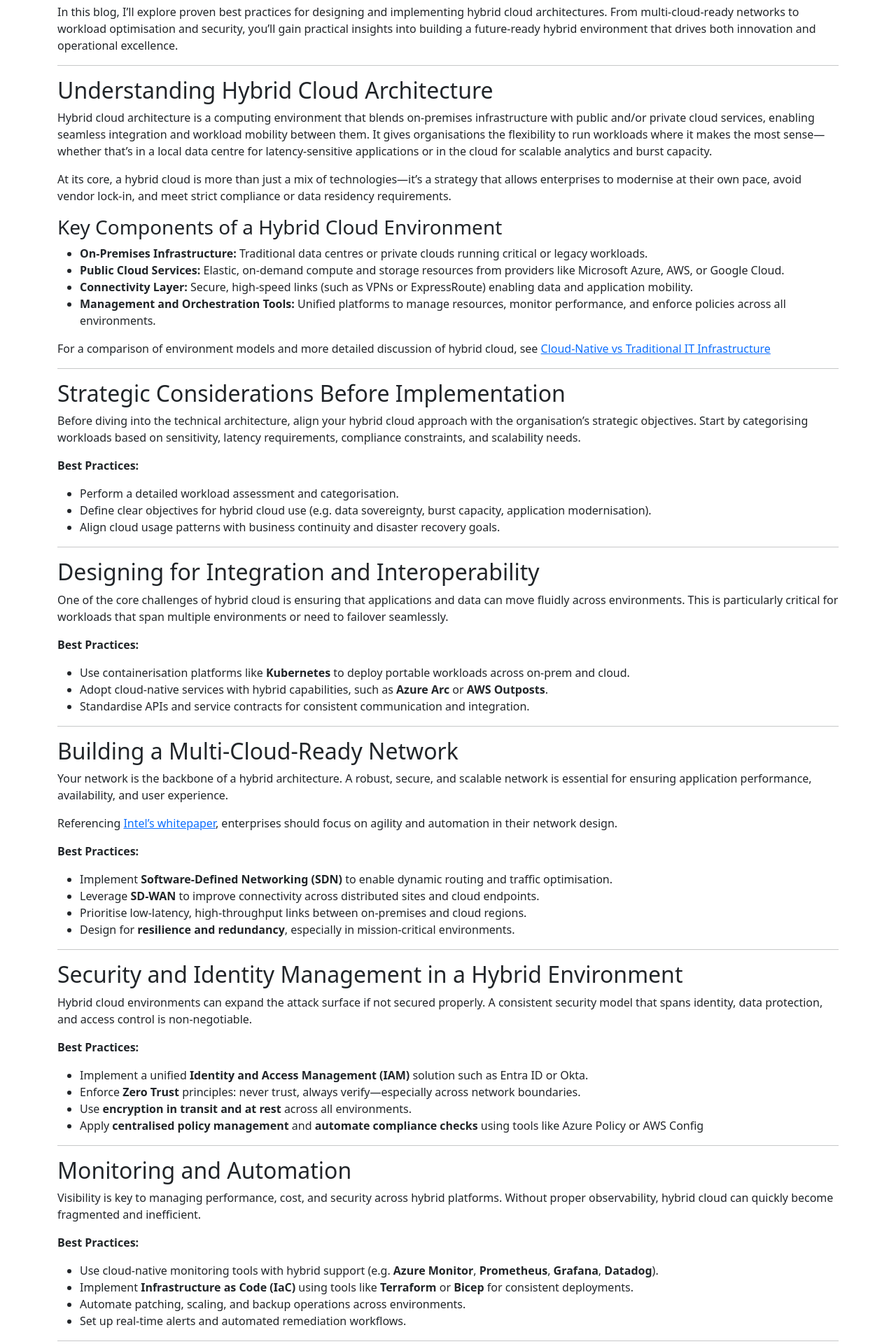
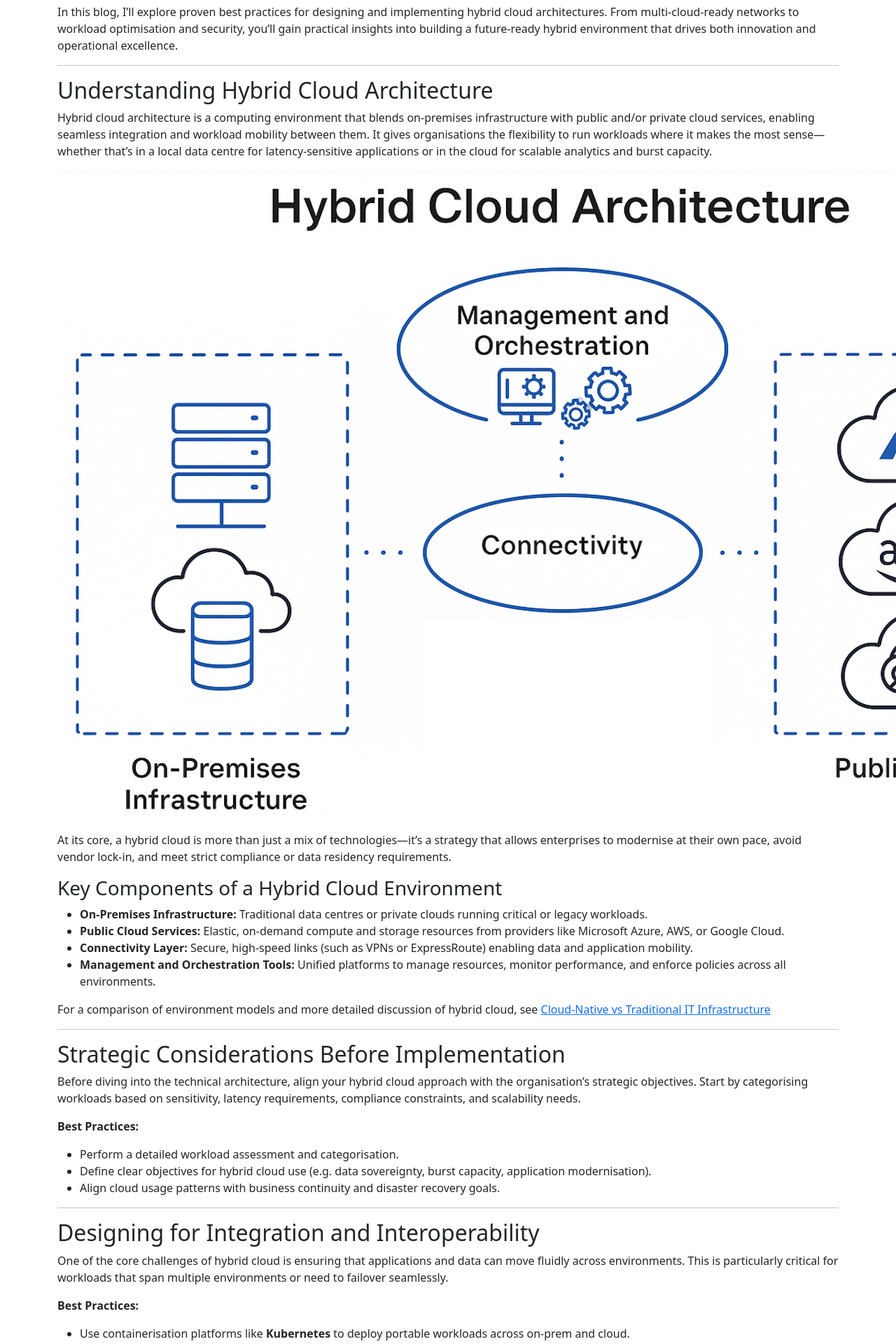
Before and after one commit to AndyBunning/andybunning.github.io, a Jekyll site: the page built from _posts/2025-04-29-Bridging-the-gap.md, in a window 1280 px wide. Shown: the part 379-2299 px from the top of the page at 70% size. Built offline with Jekyll 4.4.1, drawn with Linux system fonts in a browser that asks for light colours.

Commit message:
add image to blog post

```diff
--- a/_posts/2025-04-29-Bridging-the-gap.md
+++ b/_posts/2025-04-29-Bridging-the-gap.md
@@ -18,6 +18,8 @@
 ## Understanding Hybrid Cloud Architecture
 
 Hybrid cloud architecture is a computing environment that blends on-premises infrastructure with public and/or private cloud services, enabling seamless integration and workload mobility between them. It gives organisations the flexibility to run workloads where it makes the most sense—whether that’s in a local data centre for latency-sensitive applications or in the cloud for scalable analytics and burst capacity.
+
+![Hybrid Cloud Architecture]({{ site.url }}/assets/images/hybrid-cloud-architecture.png)
 
 At its core, a hybrid cloud is more than just a mix of technologies—it's a strategy that allows enterprises to modernise at their own pace, avoid vendor lock-in, and meet strict compliance or data residency requirements.
 
```
Also changed, not shown: assets/images/hybrid-cloud-architecture.png (added).
